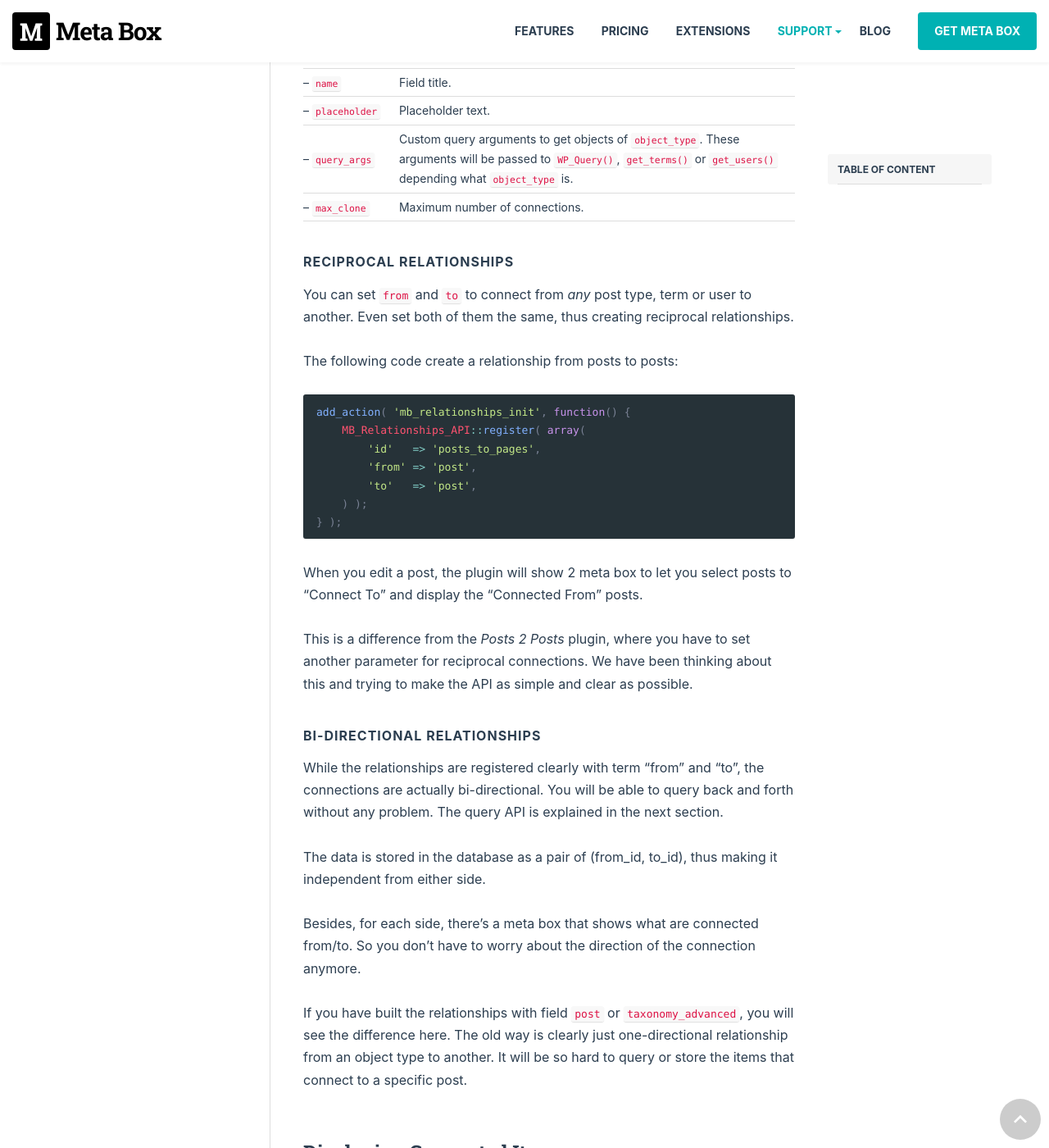
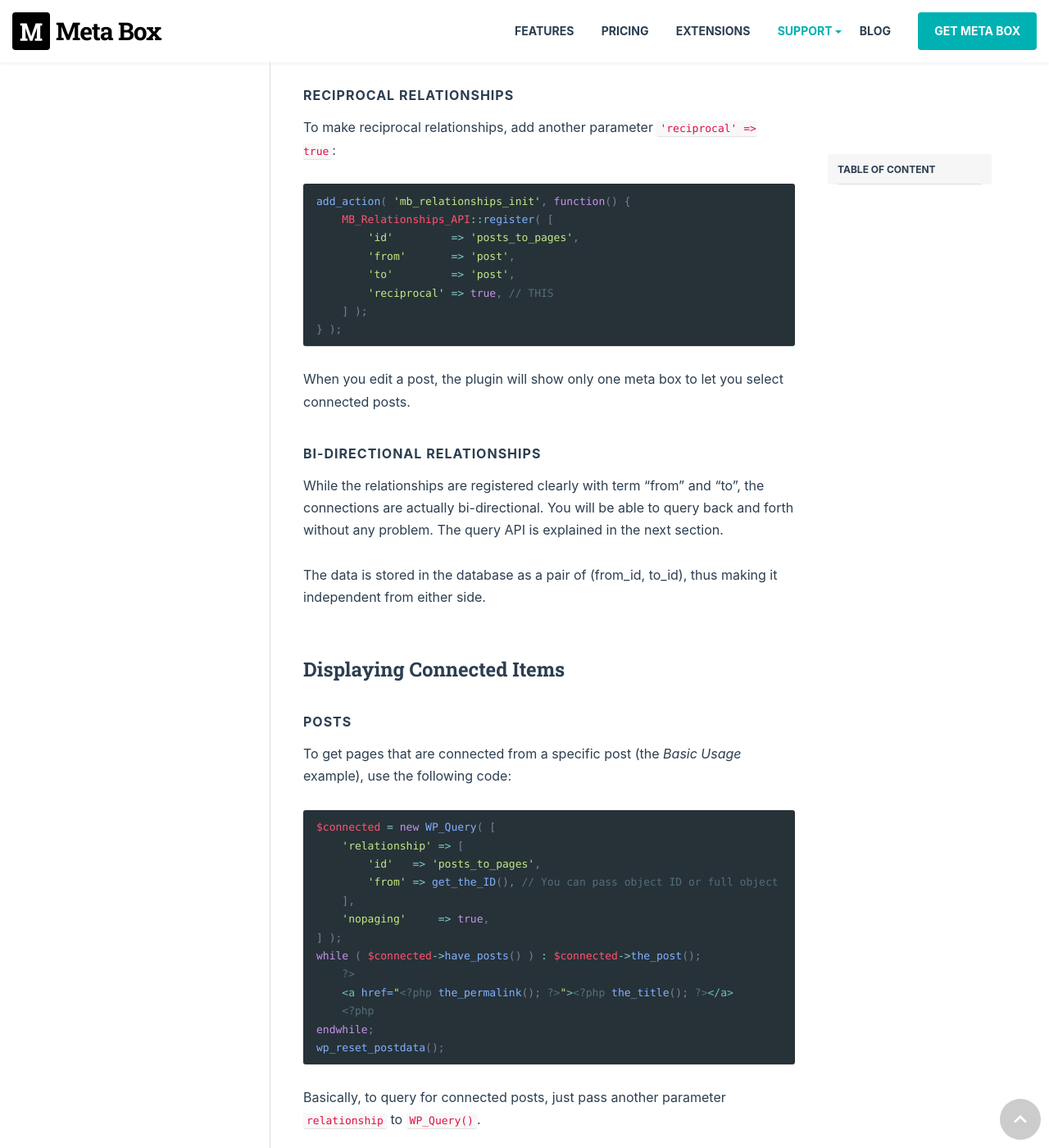
Before and after one commit to wpmetabox/docs, a Jekyll site: the page built from _docs/extensions/mb-relationships.md, in a window 1280 px wide and 1400 px high, scrolled down 3972 px. Shown: the whole window at 82% size. Built offline with Jekyll 4.4.1, drawn with Linux system fonts in a browser that asks for light colours; comment, search, counter and statistics services are not loaded; some of the changed text lies outside the part shown.

Commit message:
Update mb-relationships.md

````diff
--- a/_docs/extensions/mb-relationships.md
+++ b/_docs/extensions/mb-relationships.md
@@ -18,71 +18,66 @@
 
 ## Creating relationships
 
-### Basic usage - Creating posts to pages relationship
+### Basic usage
 
 The code below registers a relationship from posts to pages. Open your theme's `functions.php` file and add:
 
 ```php
 add_action( 'mb_relationships_init', function() {
-    MB_Relationships_API::register( array(
+    MB_Relationships_API::register( [
         'id'   => 'posts_to_pages',
         'from' => 'post',
         'to'   => 'page',
-    ) );
+    ] );
 } );
 ```
 
-Note: you need to hook to `mb_relationships_init` to make sure the API is ready for use.
-
-This code will show 2 meta boxes for posts and pages in the editing screens:
+This code will show 2 meta boxes for posts and pages in the edit screens:
 
 - For posts: the meta box to select connected pages.
-- For pages: the meta box to show the posts that connect from. You can view the connected posts only and can't edit them. You can hide this meta box if you want (see the *Syntax* section).
+- For pages: the meta box to show the posts that connect from.
 
 Both meta boxes are registered using the *Meta Box* plugin, thus it's flexible and editable. The *Syntax* section will cover some settings for the relationship and meta boxes.
 
-### Creating categories to posts relationship
+### Terms to posts
 
 The following example registers a relationship from categories to posts. The settings for `from` and `to` is a little bit more advanced than above.
 
 ```php
 add_action( 'mb_relationships_init', function () {
-    MB_Relationships_API::register( array(
+    MB_Relationships_API::register( [
         'id'   => 'categories_to_posts',
-        'from' => array(
+        'from' => [
             'object_type' => 'term',
             'taxonomy'    => 'category',
-        ),
+        ],
         'to'   => 'post',
-    ) );
+    ] );
 } );
 ```
 
-### Creating users to posts relationship
+### Users to posts
 
 The following example registers a relationship from users to posts. It has some advanced settings that we will explain in the *Syntax* section.
 
 ```php
 add_action( 'mb_relationships_init', function () {
-    MB_Relationships_API::register( array(
+    MB_Relationships_API::register( [
         'id'   => 'users_to_posts',
-        'from' => array(
+        'from' => [
             'object_type' => 'user',
-            'meta_box'    => array(
-                'title'       => 'Manages',
-                'field_title' => 'Select Posts',
-            ),
-        ),
-        'to'   => array(
+            'meta_box'    => [
+                'title' => 'Manages',
+            ],
+        ],
+        'to'   => [
             'object_type' => 'post',
             'post_type'   => 'post',
-            'meta_box'    => array(
-                'title'         => 'Managed By',
-                'context'       => 'side',
-                'empty_message' => 'No users',
-            ),
-        ),
-    ) );
+            'meta_box'    => [
+                'title' => 'Managed By',
+            ],
+        ],
+    ] );
 } );
 ```
 
@@ -119,23 +114,20 @@
 
 ### Reciprocal relationships
 
-You can set `from` and `to` to connect from *any* post type, term or user to another. Even set both of them the same, thus creating reciprocal relationships.
-
-The following code create a relationship from posts to posts:
+To make reciprocal relationships, add another parameter `'reciprocal' => true`:
 
 ```php
 add_action( 'mb_relationships_init', function() {
-    MB_Relationships_API::register( array(
-        'id'   => 'posts_to_pages',
-        'from' => 'post',
-        'to'   => 'post',
-    ) );
+    MB_Relationships_API::register( [
+        'id'         => 'posts_to_pages',
+        'from'       => 'post',
+        'to'         => 'post',
+        'reciprocal' => true, // THIS
+    ] );
 } );
 ```
 
-When you edit a post, the plugin will show 2 meta box to let you select posts to "Connect To" and display the "Connected From" posts.
-
-This is a difference from the *Posts 2 Posts* plugin, where you have to set another parameter for reciprocal connections. We have been thinking about this and trying to make the API as simple and clear as possible.
+When you edit a post, the plugin will show only one meta box to let you select connected posts.
 
 ### Bi-directional relationships
 
@@ -143,24 +135,20 @@
 
 The data is stored in the database as a pair of (from_id, to_id), thus making it independent from either side.
 
-Besides, for each side, there's a meta box that shows what are connected from/to. So you don't have to worry about the direction of the connection anymore.
-
-If you have built the relationships with field `post` or `taxonomy_advanced`, you will see the difference here. The old way is clearly just one-directional relationship from an object type to another. It will be so hard to query or store the items that connect to a specific post.
-
 ## Displaying connected items
 
-### Displaying connected posts
+### Posts
 
 To get pages that are connected from a specific post (the *Basic Usage* example), use the following code:
 
 ```php
-$connected = new WP_Query( array(
-    'relationship' => array(
+$connected = new WP_Query( [
+    'relationship' => [
         'id'   => 'posts_to_pages',
         'from' => get_the_ID(), // You can pass object ID or full object
-    ),
+    ],
     'nopaging'     => true,
-) );
+] );
 while ( $connected->have_posts() ) : $connected->the_post();
     ?>
     <a href="<?php the_permalink(); ?>"><?php the_title(); ?></a>
@@ -174,20 +162,18 @@
 If you want to display posts that connected to a specific page (the **backward query**), then just replace `from` by `to` in the code above:
 
 ```php
-$connected = new WP_Query( array(
-    'relationship' => array(
+$connected = new WP_Query( [
+    'relationship' => [
         'id' => 'posts_to_pages',
         'to' => get_the_ID(), // You can pass object ID or full object
-    ),
+    ],
     'nopaging'     => true,
-) );
+] );
 ```
 
 That's all.
 
 **So, why WP_Query() you might ask?**
-
-Why don't create a specific API function that get the connected item IDs from the database? Isn't it faster with just one simple query?
 
 There are 3 reasons that we want to use `WP_Query()`:
 
@@ -199,19 +185,19 @@
 
 For the full list of supported parameters for `WP_Query()`, please see the [documentation](https://codex.wordpress.org/Class_Reference/WP_Query).
 
-### Displaying connected terms
+### Terms
 
 Similar to posts, getting connected terms is simple:
 
 ```php
-$terms  = get_terms( array(
+$terms  = get_terms( [
     'taxonomy'     => 'category',
     'hide_empty'   => false,
-    'relationship' => array(
+    'relationship' => [
         'id' => 'categories_to_posts',
         'to' => get_the_ID(), // You can pass object ID or full object
-    ),
-) );
+    ],
+] );
 foreach ( $terms as $term ) {
     echo $term->name;
 }
@@ -221,17 +207,17 @@
 
 For the full list of supported parameters for `get_terms()`, please see the [documentation](https://developer.wordpress.org/reference/functions/get_terms/).
 
-### Displaying connected users
+### Users
 
 Similar to posts, getting connected users is simple:
 
 ```php
-$users  = get_users( array(
-    'relationship' => array(
+$users  = get_users( [
+    'relationship' => [
         'id' => 'users_to_posts',
         'to' => get_the_ID(), // You can pass object ID or full object
-    ),
-) );
+    ],
+] );
 foreach ( $users as $user ) {
     echo $user->display_name;
 }
@@ -263,6 +249,20 @@
 [`get_queried_object_id()`](https://developer.wordpress.org/reference/functions/get_queried_object_id/)|Get the current-queried object ID. Similar to the above function but returns only object ID.
 [`get_current_user_id()`](https://developer.wordpress.org/reference/functions/get_current_user_id/)|Get current user ID.
 
+### API
+
+You might also use our API to get connected items for simplicity:
+
+```php
+$pages = MB_Relationships_API::get_connected( [
+    'id'   => 'posts_to_pages',
+    'from' => get_the_ID(),
+] );
+foreach ( $pages as $p ) {
+    echo $p->post_title;
+}
+```
+
 ## Displaying sibling items
 
 Assume you have 2 custom post types: student and class. Each student can join 1 or more class (many-to-many relationship). Now how to get the classmate of the given student A?
@@ -282,11 +282,9 @@
 
 The code is similar to the above section, except the extra `sibling` parameter. That parameter works for all post, term or user query.
 
-## Showing connections in admin columns
+## Admin column display
 
-As of MB Relationships version 1.3.0, you're able to show list of connections in the admin columns (in the All Posts / Categories / All Users screens).
-
-By default, the admin column is disabled, e.g. not showing in the All Posts screen. In order to show the connections, add the `admin_column` parameter to the `from` or `to` relationship configuration:
+In order to show the connections, add the `admin_column` parameter to the `from` or `to` relationship configuration:
 
 ```php
 MB_Relationships_API::register( array(
@@ -305,7 +303,7 @@
 
 Similar to [MB Admin Columns](/extensions/mb-admin-columns), the plugin supports 3 formats of the parameter:
 
-### Simply displays the connection in admin columns
+### Enable admin column
 
 ```php
 'admin_column' => true,
@@ -313,7 +311,7 @@
 
 In this case, the column will be added to the end of the list table. And the title of the column will be the title of the connection meta box (when you edit a post).
 
-### Specify the column position
+### Column position
 
 ```php
 'admin_column' => 'after title'
@@ -366,11 +366,10 @@
 while ( have_posts() ) : the_post();
 
     // Display connected pages
-    foreach ( $post->connected as $post ) : setup_postdata( $post );
-        the_title();
-        ...
+    foreach ( $post->connected as $p ) :
+        echo $p->post_title;
+        // More core here...
     endforeach;
-    wp_reset_postdata(); // Set $post back to original post
 
 endwhile;
 ```
@@ -396,11 +395,10 @@
 while ( $my_query->have_posts() ) : $my_query->the_post();
 
     // Display connected pages
-    foreach ( $post->connected as $post ) : setup_postdata( $post );
-        the_title();
-        ...
+    foreach ( $post->connected as $p ) :
+        echo $p->post_title;
+        // More code here.
     endforeach;
-    wp_reset_postdata(); // Set $post back to original post.
 
 endwhile;
 ```
@@ -482,23 +480,23 @@
 
 ## Querying by multiple relationships
 
-Since version 1.6.0, you're able to get related items by multiple relationships. For example, you have event-to-band and event-to-artist relationships and you want to get all bands and artists that connected from an event, then you can do the following:
+For example, you have event-to-band and event-to-artist relationships and you want to get all bands and artists that connected from an event, then you can do the following:
 
 ```php
-$query = new WP_Query( array(
-    'relationship' => array(
+$query = new WP_Query( [
+    'relationship' => [
         'relation' => 'OR',
-        array(
+        [
             'id'   => 'events_to_bands',
             'from' => get_the_ID(),
-        ),
-        array(
+        ],
+        [
             'id'   => 'events_to_artists',
             'from' => get_the_ID(),
-        ),
-    ),
+        ],
+    ],
     'nopaging'     => true,
-) );
+] );
 while ( $query->have_posts() ) {
     $query->the_post();
     echo get_the_title() . '<br>';
````
Also changed, not shown: other parts of _docs/extensions/mb-relationships.md (+6 -2 lines).
